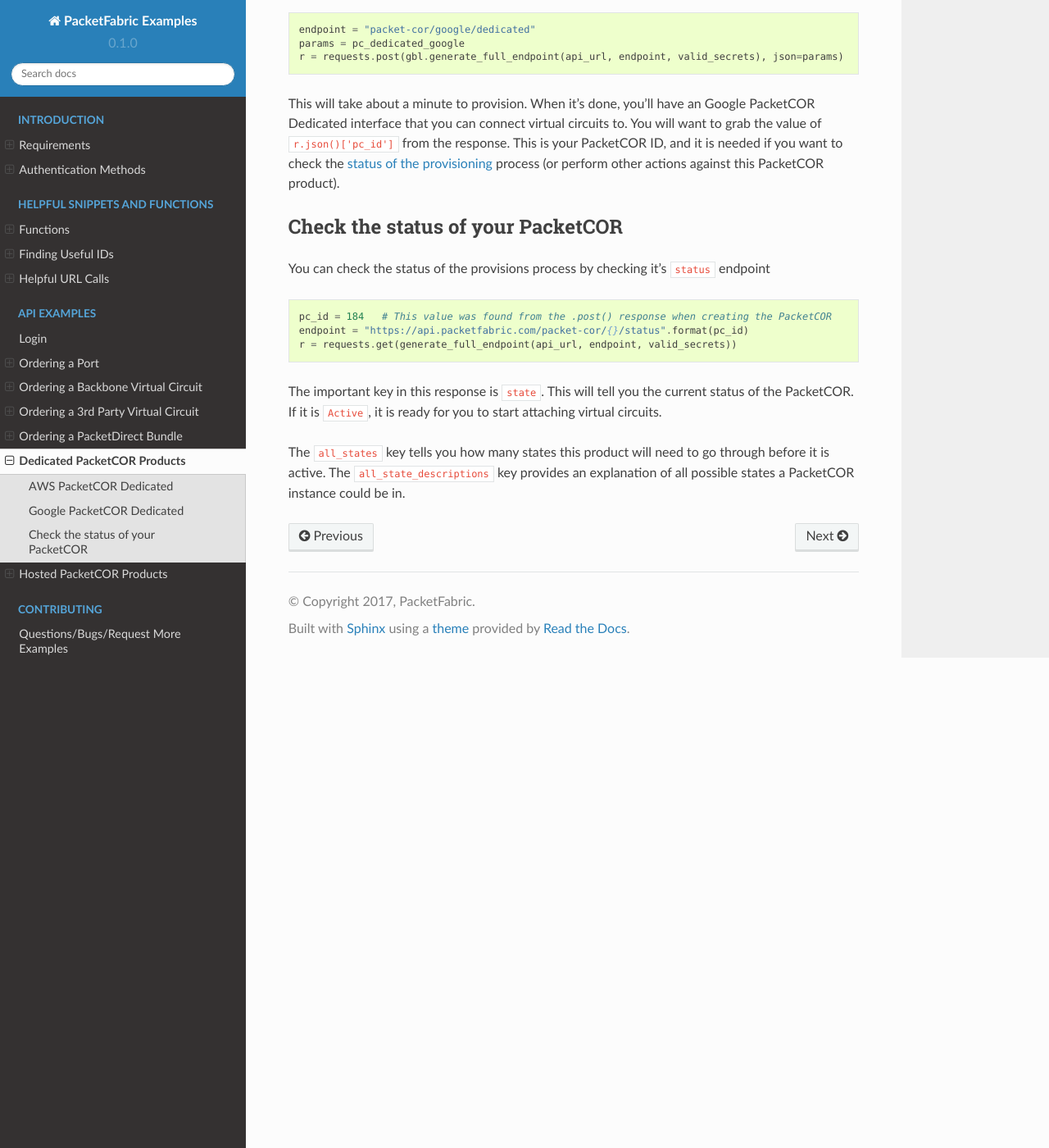
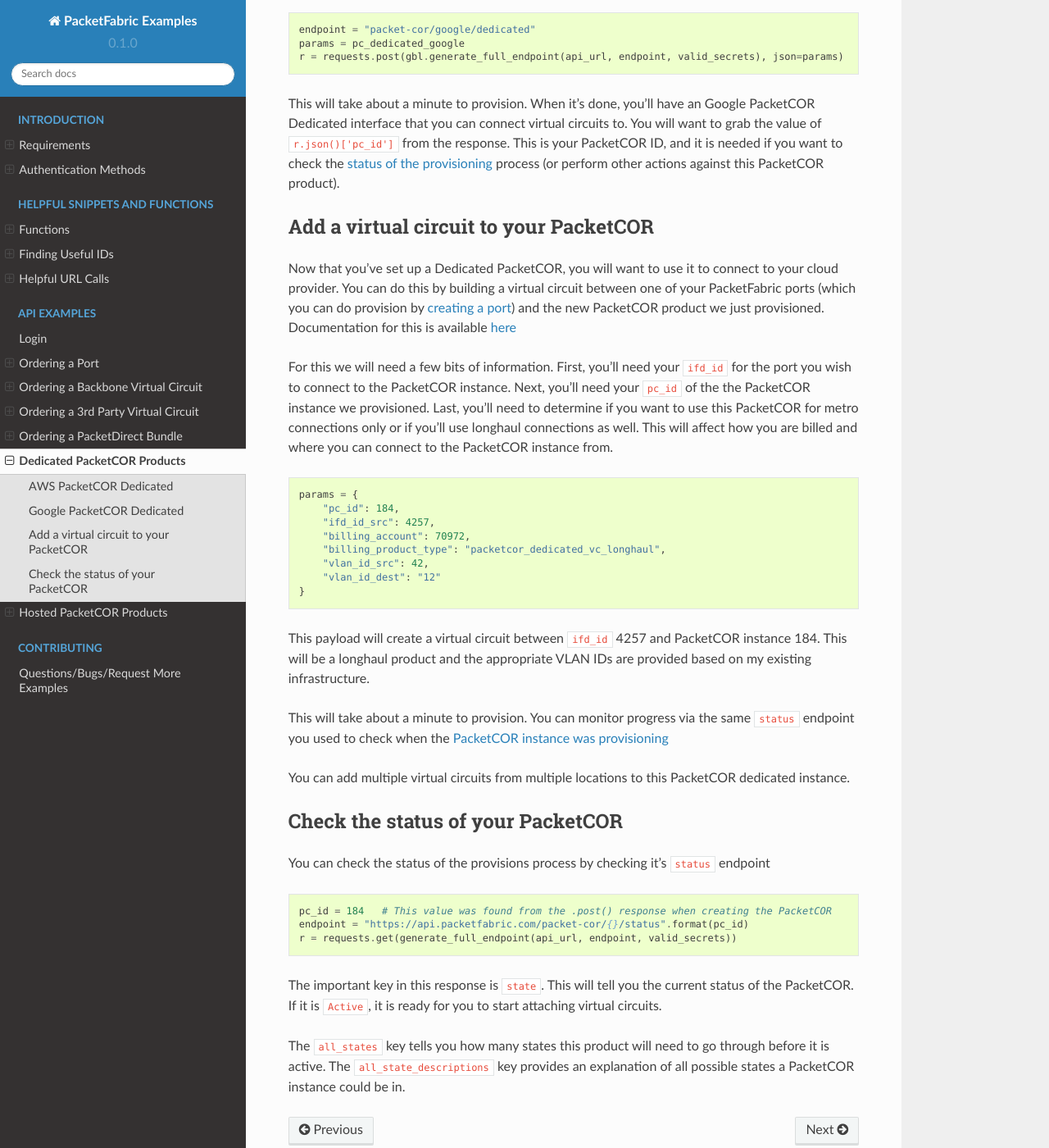
Before and after one commit to PacketFabric/packetfabric-api-examples, a Sphinx documentation site: the page built from docs/examples/packetcordedicated.rst, in a window 1280 px wide and 1400 px high, scrolled down 2390 px. Shown: the whole window at 82% size. Built offline with Sphinx 7.4.7 and the Read the Docs theme 2.0.0, drawn with Linux system fonts in a browser that asks for light colours.

Commit message:
Add example on setting up PacketCOR dedicated Virtual Circuit

```diff
--- a/docs/examples/packetcordedicated.rst
+++ b/docs/examples/packetcordedicated.rst
@@ -138,6 +138,48 @@
 process (or perform other actions against this PacketCOR product).
 
 
+.. _example-orderbundle-packetcoraddvc:
+
+Add a virtual circuit to your PacketCOR
+---------------------------------------
+
+Now that you've set up a Dedicated PacketCOR, you will want to use it to connect
+to your cloud provider. You can do this by building a virtual circuit between
+one of your PacketFabric ports (which you can do provision by
+:ref:`creating a port <example-orderport-orderport>`) and the new PacketCOR
+product we just provisioned. Documentation for this is available
+`here <https://docs.packetfabric.com/#api-PacketCOR-PostPacketCORVirtualCircuit>`__
+
+For this we will need a few bits of information. First, you'll need your ``ifd_id``
+for the port you wish to connect to the PacketCOR instance. Next, you'll need your
+``pc_id`` of the the PacketCOR instance we provisioned. Last, you'll need to
+determine if you want to use this PacketCOR for metro connections only or if you'll
+use longhaul connections as well. This will affect how you are billed and where you can
+connect to the PacketCOR instance from.
+
+::
+
+    params = {
+        "pc_id": 184,
+        "ifd_id_src": 4257,
+        "billing_account": 70972,
+        "billing_product_type": "packetcor_dedicated_vc_longhaul",
+        "vlan_id_src": 42,
+        "vlan_id_dest": "12"
+    }
+
+This payload will create a virtual circuit between ``ifd_id`` 4257 and PacketCOR
+instance 184. This will be a longhaul product and the appropriate VLAN IDs are
+provided based on my existing infrastructure.
+
+This will take about a minute to provision. You can monitor progress via the
+same ``status`` endpoint you used to check when the
+:ref:`PacketCOR instance was provisioning <example-orderbundle-packetcorstatus>`
+
+You can add multiple virtual circuits from multiple locations to this PacketCOR
+dedicated instance.
+
+
 .. _example-orderbundle-packetcorstatus:
 
 Check the status of your PacketCOR
```
